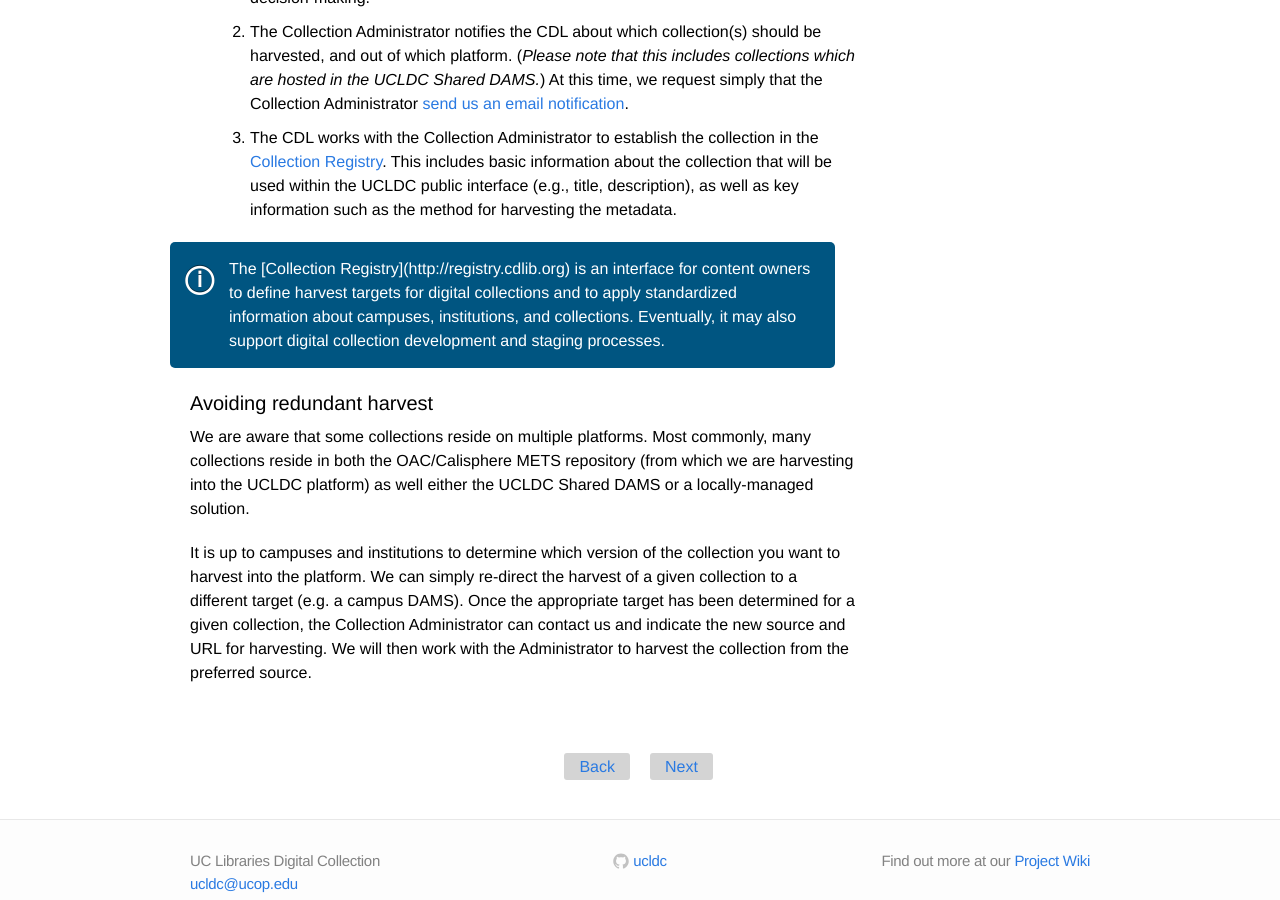
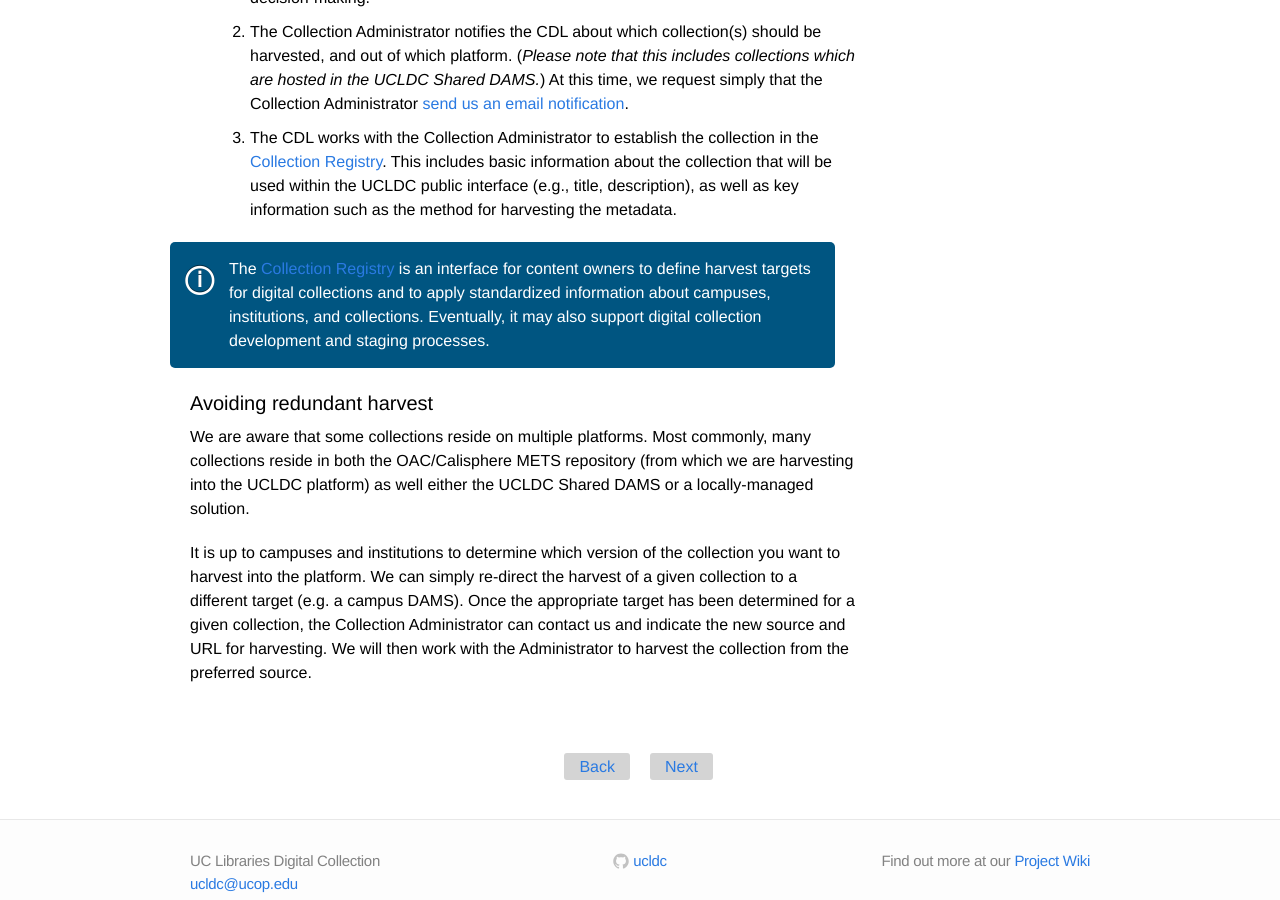
Before and after one commit to ucldc/ucldc-docs, a Jekyll site: the page built from docs/registry/start.md, in a window 1280 px wide and 900 px high, scrolled down 585 px. Built offline with Jekyll 4.4.1, drawn with Linux system fonts in a browser that asks for light colours; nearby versions of some CDN libraries; some of the changed lines change nothing that is shown.

Commit message:
Update start.md

```diff
--- a/docs/registry/start.md
+++ b/docs/registry/start.md
@@ -18,7 +18,7 @@
 
 3. The CDL works with the Collection Administrator to establish the collection in the [Collection Registry](http://registry.cdlib.org). This includes basic information about the collection that will be used within the UCLDC public interface (e.g., title, description), as well as key information such as the method for harvesting the metadata.
 
-<div class="note"><p>The [Collection Registry](http://registry.cdlib.org) is an interface for content owners to define harvest targets for digital collections and to apply standardized information about campuses, institutions, and collections. Eventually, it may also support digital collection development and staging processes.</p></div>
+<div class="note"><p>The <a href="http://registry.cdlib.org">Collection Registry</a> is an interface for content owners to define harvest targets for digital collections and to apply standardized information about campuses, institutions, and collections. Eventually, it may also support digital collection development and staging processes.</p></div>
 
 ##Avoiding redundant harvest
 We are aware that some collections reside on multiple platforms. Most commonly, many collections reside in both the OAC/Calisphere METS repository (from which we are harvesting into the UCLDC platform) as well either the UCLDC Shared DAMS or a locally-managed solution.
```
